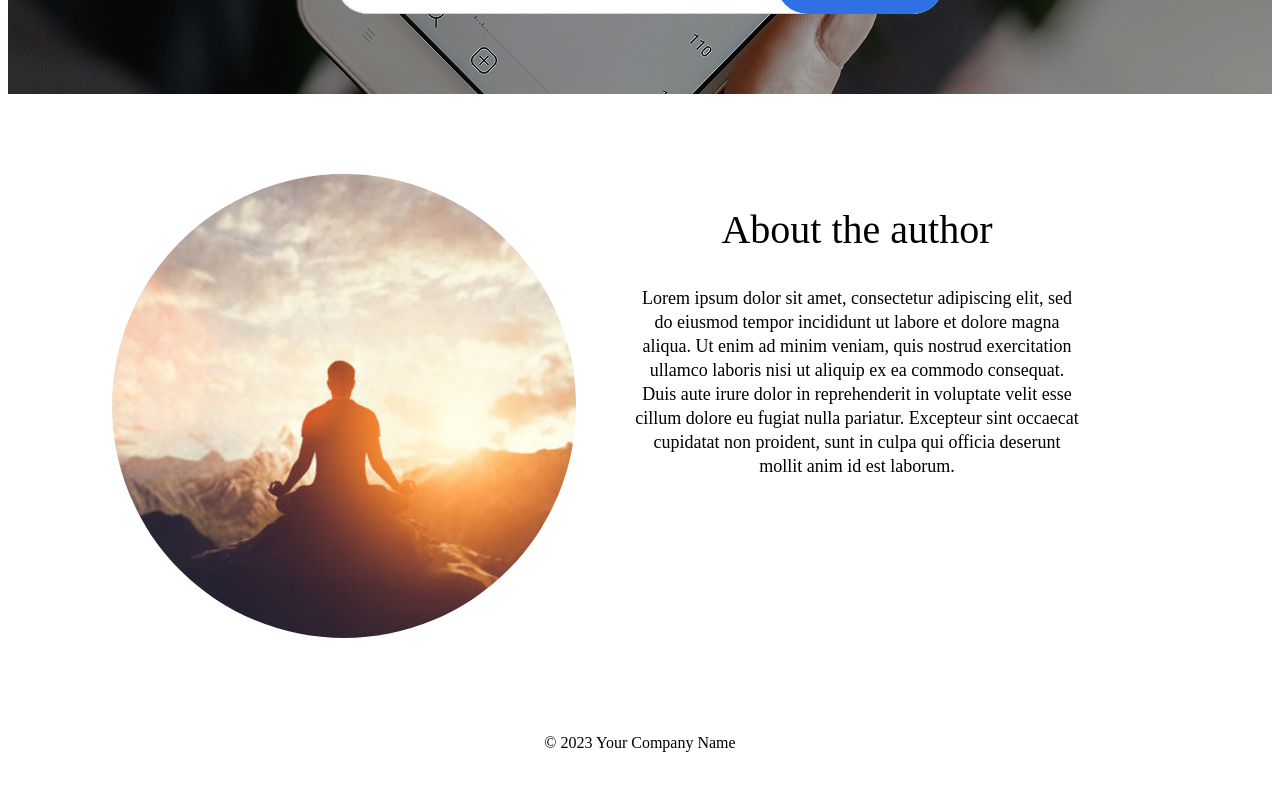
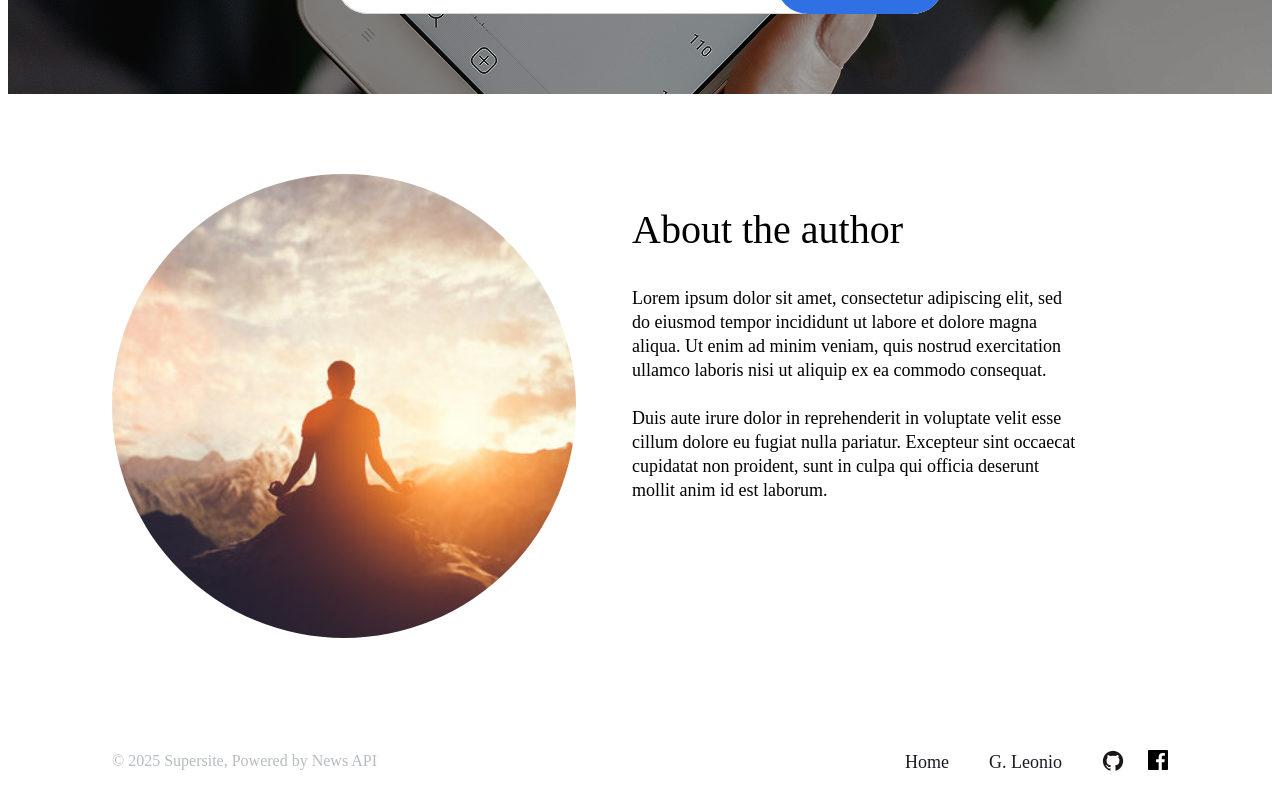
Before and after one commit to gcleonio/news_explorer, a React (Vite) app: page / in a window 1280 px wide. Shown: the part 490-1290 px from the top of the page. Before the commit the page ends 1258 px from the top, so only its background shows below. Built offline with nearby package versions, Linux system fonts and the light colour scheme.

Commit message:
created footer

```diff
--- a/src/components/About/About.css
+++ b/src/components/About/About.css
@@ -12,6 +12,7 @@
 .about__content {
   width: 600px;
   padding-left: 56px;
+  text-align: left;
 }
 
 .about__header {
--- a/src/components/About/About.jsx
+++ b/src/components/About/About.jsx
@@ -16,12 +16,11 @@ const About = () => {
           eiusmod tempor incididunt ut labore et dolore magna aliqua. Ut enim ad
           minim veniam, quis nostrud exercitation ullamco laboris nisi ut
           aliquip ex ea commodo consequat.
-          <span className="about__paragraph-seperator">
-            Duis aute irure dolor in reprehenderit in voluptate velit esse
-            cillum dolore eu fugiat nulla pariatur. Excepteur sint occaecat
-            cupidatat non proident, sunt in culpa qui officia deserunt mollit
-            anim id est laborum.
-          </span>
+          <span className="about__paragraph-seperator"></span>
+          Duis aute irure dolor in reprehenderit in voluptate velit esse cillum
+          dolore eu fugiat nulla pariatur. Excepteur sint occaecat cupidatat non
+          proident, sunt in culpa qui officia deserunt mollit anim id est
+          laborum.
         </p>
       </div>
     </section>
--- a/src/components/Footer/Footer.css
+++ b/src/components/Footer/Footer.css
@@ -0,0 +1,49 @@
+.footer {
+  display: flex;
+  flex-direction: row;
+  justify-content: space-between;
+  margin: 32px 104px 26px;
+}
+
+.footer__copy {
+  margin: 0;
+  width: 422px;
+  height: 22px;
+  text-align: left;
+  font-size: 16px;
+  line-height: 22px;
+  color: #b6bcbf;
+}
+
+.footer__container {
+  display: flex;
+  flex-direction: row;
+  column-gap: 40px;
+}
+
+.footer__container-links {
+  display: flex;
+  flex-direction: row;
+  column-gap: 40px;
+  font-weight: 400;
+  font-size: 18px;
+  line-height: 24px;
+  color: #1a1b22;
+}
+
+.footer__link {
+  margin: 0;
+  text-decoration: none;
+  color: inherit;
+}
+
+.footer__container-icons {
+  display: flex;
+  flex-direction: row;
+  column-gap: 26px;
+}
+
+.footer__icon-link {
+  height: 20px;
+  width: 20px;
+}
--- a/src/components/Footer/Footer.jsx
+++ b/src/components/Footer/Footer.jsx
@@ -1,10 +1,33 @@
+// import { Link } from "react-router-dom";
+import githhubIcon from "../../assets/github.png";
+import facebookIcon from "../../assets/facebook.svg";
 import "../Footer/Footer.css";
 
 const Footer = () => {
   return (
     <footer className="footer">
+      <p className="footer__copy">© 2025 Supersite, Powered by News API</p>
       <div className="footer__container">
-        <p className="footer__text">© 2023 Your Company Name</p>
+        <div className="footer__container-links">
+          <p className="footer__link">Home</p>
+          <a
+            className="footer__link"
+            href="https://www.linkedin.com/in/gleonio"
+          >
+            G. Leonio
+          </a>
+        </div>
+        <div className="footer__container-icons">
+          <a
+            className="footer__icon-link"
+            href="https://github.com/gcleonio/news_explorer"
+          >
+            <img src={githhubIcon} alt="github link"></img>
+          </a>
+          <a className="footer__icon-link" href="https://www.facebook.com/">
+            <img src={facebookIcon} alt="facebook"></img>
+          </a>
+        </div>
       </div>
     </footer>
   );
```
